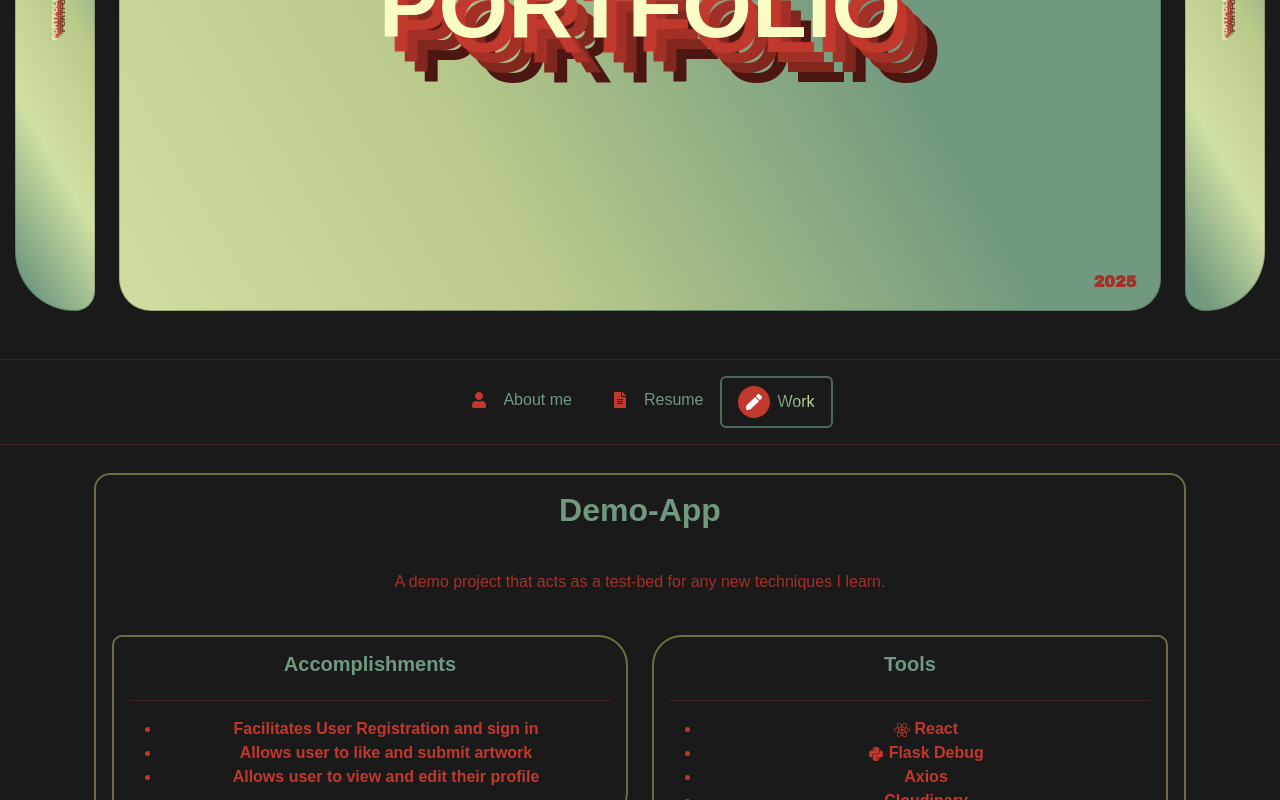
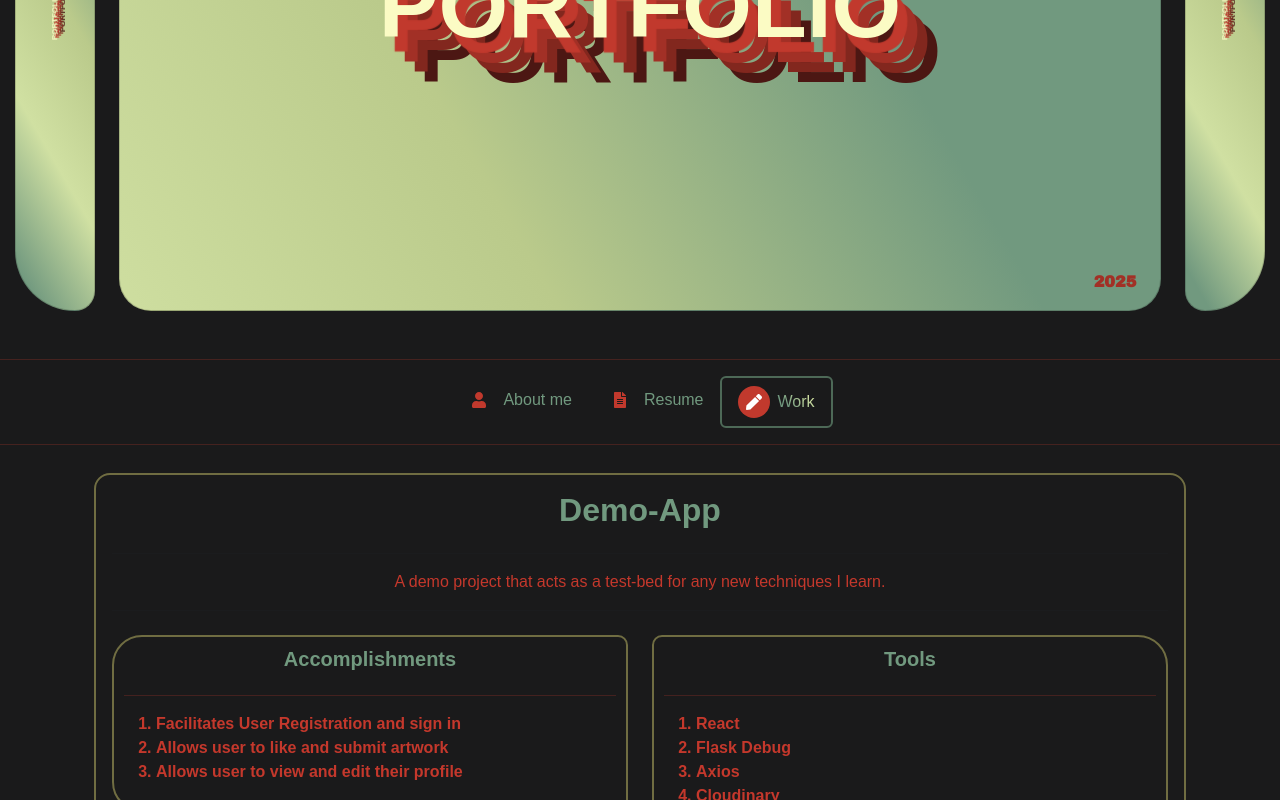
Before and after one commit to Riob-a/Portfolio, a React (Vite) app: page / in a window 1280 px wide. Both pictures are taken after a click on the tab "Work". Shown: the part 412-1212 px from the top of the page. Built offline with nearby package versions, Linux system fonts and the light colour scheme; a web font is replaced by a local one.

Commit message:
final changes

```diff
--- a/src/components/Work.jsx
+++ b/src/components/Work.jsx
@@ -1,4 +1,4 @@
-import React, { useState } from "react";
+import React, { useEffect, useState } from "react";
 import { Container, Row, Col, Card, Button, Carousel, Modal } from "react-bootstrap";
 import { FaGithub, FaReact, FaPython } from "react-icons/fa";
 import image1 from '../components/images/Derricks Demo 1.jpg';
@@ -25,6 +25,7 @@ import Admin52 from "../components/images/demo Admin 5.2.jpg";
 function Work() {
     const [showModal, setShowModal] = useState(false);
     const [selectedImage, setSelectedImage] = useState(null);
+    const [carouselInterval, setCarouselInterval ] = useState(false);
 
     const handleImageClick = (imageSrc) => {
         setSelectedImage(imageSrc);
@@ -58,11 +59,26 @@ function Work() {
             },
         ],
     };
+    useEffect(() => {
+        const updateInterval = () => {
+            if (window.innerWidth < 768) {
+                setCarouselInterval(10000);
+            }else {
+                setCarouselInterval(20000);
+            }
+        }
+        updateInterval();
+        window.addEventListener('resize', updateInterval)
+
+        return () => {
+            window.removeEventListener('resize', updateInterval);
+        };
+    }, []);
 
     return (
         <Container>
             <div className="work">
-                <Carousel interval={10000} indicators={false} className="outer-carousel">
+                <Carousel interval={carouselInterval} indicators={false} className="outer-carousel">
                     {/* Project 1 */}
                     <Carousel.Item>
                         <Card className="rounded-4 mb-5 project-card">
@@ -76,23 +92,23 @@ function Work() {
                                         <Card className=" project-card-l mt-2"  >
                                             <Card.Text as="h5" className="text-center">Accomplishments</Card.Text>
                                             <hr />
-                                            <ul>
+                                            <ol>
                                                 <li>Facilitates User Registration and sign in</li>
                                                 <li>Allows user to like and submit artwork</li>
                                                 <li>Allows user to view and edit their profile</li>
-                                            </ul>
+                                            </ol>
                                         </Card>
                                     </Col>
                                     <Col>
                                         <Card className=" project-card-r mt-2" >
                                             <Card.Text as="h5" className="text-center">Tools</Card.Text>
                                             <hr />
-                                            <ul>
-                                                <li><FaReact /> React</li>
-                                                <li><FaPython /> Flask Debug</li>
+                                            <ol>
+                                                <li> React</li>
+                                                <li> Flask Debug</li>
                                                 <li>Axios</li>
                                                 <li>Cloudinary</li>
-                                            </ul>
+                                            </ol>
                                         </Card>
                                     </Col>
                                 </Row>
@@ -137,23 +153,23 @@ function Work() {
                                         <Card className=" project-card-l mt-2"  >
                                             <Card.Text as="h5" className="text-center">Accomplishments</Card.Text>
                                             <hr />
-                                            <ul>
+                                            <ol>
                                                 <li>Facilitates User Registration and sign in</li>
                                                 <li>Allows user to like and submit blogs</li>
                                                 <li>Allows user to view and edit their profile</li>
-                                            </ul>
+                                            </ol>
                                         </Card>
                                     </Col>
                                     <Col>
                                         <Card className=" project-card-r mt-2" >
                                             <Card.Text as="h5" className="text-center">Tools</Card.Text>
                                             <hr />
-                                            <ul>
-                                                <li><FaReact /> React</li>
-                                                <li><FaPython /> Flask Debug</li>
+                                            <ol>
+                                                <li> React</li>
+                                                <li> Flask Debug</li>
                                                 <li>Axios</li>
                                                 <li>Cloudinary</li>
-                                            </ul>
+                                            </ol>
                                         </Card>
                                     </Col>
                                 </Row>
@@ -199,23 +215,23 @@ function Work() {
                                         <Card className=" project-card-l mt-2"  >
                                             <Card.Text as="h5" className="text-center">Accomplishments</Card.Text>
                                             <hr />
-                                            <ul>
+                                            <ol>
                                                 <li>Facilitates User Registration and sign in</li>
                                                 <li>Allows user to like and submit artwork</li>
                                                 <li>Allows user to view and edit their profile</li>
-                                            </ul>
+                                            </ol>
                                         </Card>
                                     </Col>
                                     <Col>
                                         <Card className=" project-card-r mt-2" >
                                             <Card.Text as="h5" className="text-center">Tools</Card.Text>
                                             <hr />
-                                            <ul>
-                                                <li><FaReact /> React</li>
-                                                <li><FaPython /> Flask Debug</li>
+                                            <ol>
+                                                <li> React</li>
+                                                <li> Flask Debug</li>
                                                 <li>Axios</li>
                                                 <li>Cloudinary</li>
-                                            </ul>
+                                            </ol>
                                         </Card>
                                     </Col>
                                 </Row>
@@ -256,23 +272,23 @@ function Work() {
                                         <Card className=" project-card-l mt-2"  >
                                             <Card.Text as="h5" className="text-center">Accomplishments</Card.Text>
                                             <hr />
-                                            <ul>
+                                            <ol>
                                                 <li>Facilitates User Registration and sign in</li>
                                                 <li>Allows Admin to delete likes and  artwork</li>
                                                 <li>Allows Admin to view and manage profiles</li>
-                                            </ul>
+                                            </ol>
                                         </Card>
                                     </Col>
                                     <Col>
                                         <Card className=" project-card-r mt-2" >
                                             <Card.Text as="h5" className="text-center">Tools</Card.Text>
                                             <hr />
-                                            <ul>
-                                                <li><FaReact /> React</li>
-                                                <li><FaPython /> Flask Debug</li>
+                                            <ol>
+                                                <li> React</li>
+                                                <li> Flask Debug</li>
                                                 <li>Axios</li>
                                                 <li>Cloudinary</li>
-                                            </ul>
+                                            </ol>
                                         </Card>
                                     </Col>
                                 </Row>
@@ -303,12 +319,12 @@ function Work() {
                 </Carousel>
 
                 {/* Modal for full image view */}
-                <Modal show={showModal} onHide={handleCloseModal} centered size='lg'>
-                    <Modal.Body className="p-0 rounded-4">
+                <Modal show={showModal} onHide={handleCloseModal} centered size='lg' className="background" >
+                    <Modal.Body className="p-1 rounded-5" >
                         <img src={selectedImage}
                             alt="Full View"
                             className="d-block w-100"
-                            style={{ maxWidth: '100%', maxHeight: '80vh', objectFit: 'cover', borderRadius: '' }}
+                            style={{ maxWidth: '100%', maxHeight: '80vh', objectFit: 'cover',borderTopRightRadius:'0.5rem', borderTopLeftRadius:'0.5rem' }}
                         />
                     </Modal.Body>
                     <Modal.Footer>
--- a/src/pages/Home.css
+++ b/src/pages/Home.css
@@ -2,7 +2,6 @@
 @import url('https://fonts.googleapis.com/css2?family=Roboto:wght@400;700&display=swap');
 @import url('https://fonts.googleapis.com/css2?family=Abril+Fatface&family=Archivo+Black&family=Lilita+One&family=Playfair+Display:ital,wght@0,400..900;1,400..900&family=Rowdies:wght@300;400;700&family=Spicy+Rice&family=Unbounded:wght@200..900&display=swap');
 
-/* fonts */
 .svg {
   height: 25px;
   width: 25px;
@@ -23,6 +22,102 @@
   }
 }
 
+/* General Card Styling */
+.gen-card {
+  background: #4d6957;
+  backdrop-filter: blur(10px);
+  border: none;
+  color: #BACA8B;
+
+  .card-title {
+    color: #d4d4a7;
+    text-shadow:
+      #c1392d 1px 1px 0px
+  }
+}
+
+/* Tab code */
+.icons {
+  color: #c1392d;
+  text-align: start;
+  transition: all 0.3s ease;
+  padding: 10px;
+}
+
+.icons:hover {
+  color: #4d6957;
+  transform: scale(1.1);
+  transition: all 0.3s ease;
+
+}
+
+.custom-tabs {
+  display: flex;
+  justify-content: center;
+}
+
+.custom-tabs .nav-link:hover {
+  background: linear-gradient(45deg, #71997f, #71997f, #d0e0a2, #BACA8B, #71997f, #71997f, #d0e0a2, #BACA8B, #71997f, #71997f);
+  background-size: 200% 100%;
+  animation: gradientWave 10s ease infinite;
+  -webkit-background-clip: text;
+  -webkit-text-fill-color: transparent;
+  background-clip: text;
+  transition: background-color 0.3s, color 0.3s;
+  transform: scale(1.1);
+  transition: transform 0.4s cubic-bezier(0.25, 1.25, 0.5, 1), background-color 0.3s, color 0.3s;
+
+}
+
+.custom-tabs .nav-link {
+  color: #71997f;
+  transition: background 0.5s ease, color 0.5s ease;
+  display: inline-block;
+  position: relative;
+  font-weight: 500;
+  transition: all 0.3s ease;
+  display: flex;
+  align-items: center;
+  gap: 8px;
+  font-size: 1rem;
+  transition: transform 0.4s cubic-bezier(0.25, 1.25, 0.5, 1), background-color 0.3s, color 0.3s;
+
+
+}
+
+.custom-tabs .tab-icon {
+  display: flex;
+  align-items: center;
+  justify-content: center;
+  width: 32px;
+  height: 32px;
+  border-radius: 50%;
+  background-color: transparent;
+  color: #c1392d;
+  transition: all 0.3s ease;
+
+}
+
+.custom-tabs .nav-link.active {
+  background: linear-gradient(45deg, #71997f, #71997f, #d0e0a2, #BACA8B, #71997f, #71997f, #d0e0a2, #BACA8B, #71997f, #71997f);
+  background-size: 200% 100%;
+  animation: gradientWave 10s ease infinite;
+  -webkit-background-clip: text;
+  -webkit-text-fill-color: transparent;
+  background-clip: text;
+  border: #4d6957 2px solid;
+}
+
+
+.custom-tabs .nav-link.active .tab-icon {
+  background-color: #c1392d;
+  color: #fff;
+
+}
+
+/* End Custom Tabs */
+
+/* fonts */
 h1 {
   font-family: "Unbounded", sans-serif;
   font-optical-sizing: auto;
@@ -93,6 +188,9 @@ p {
   font-optical-sizing: auto;
   font-weight: 350;
   font-style: normal;
+  text-decoration: none;
+  padding: 7px;
+  color: #71997f;
 }
 
 .button {
@@ -105,7 +203,7 @@ p {
 .list {
   font-family: "Unbounded", sans-serif;
   font-optical-sizing: auto;
-  font-weight: 350;
+  font-weight: 150;
   font-style: normal;
 }
 
@@ -116,12 +214,14 @@ p {
   font-style: normal;
 }
 
+/* End of Fonts */
+
+/* Home page */
 .header {
   display: flex;
   margin: auto;
   justify-content: space-between;
   align-items: center;
-  /* padding: 1rem 2rem; */
 }
 
 .page-top-left,
@@ -136,7 +236,6 @@ p {
 }
 
 .header-section .card {
-  /* background: linear-gradient(45deg, #fde2c0, #F7C0C4, #f6b6c5, #ed8aca, #B162F5); */
   background: linear-gradient(60deg, #71997f, #71997f, #d0e0a2, #BACA8B, #71997f, #71997f);
   background-size: 200% 100%;
   animation: gradientWave 20s ease infinite;
@@ -177,7 +276,6 @@ p {
 .portfolio-title {
   font-size: clamp(2rem, 7vw, 8rem);
   font-weight: 900;
-  /* color: #fd5243; */
   display: flex;
   align-items: center;
   justify-content: center;
@@ -189,10 +287,8 @@ p {
   position: absolute;
   bottom: 1rem;
   right: 1.5rem;
-  /* margin-top: 2rem; */
   font-size: 1.0rem;
   color: #a23026;
-  /* match existing card text color */
   font-family: 'Archivo Black', sans-serif;
   font-weight: 300px;
   text-align: center;
@@ -228,7 +324,6 @@ p {
 }
 
 .intro-sidebar {
-  /* border: 2px solid #706d42; */
   border-top-left-radius: 300px;
   border-bottom-left-radius: 300px;
   border-top-right-radius: 100px;
@@ -238,7 +333,6 @@ p {
 }
 
 .intro-sidebar2 {
-  /* border: 2px solid #706d42; */
   border-top-left-radius: 100px;
   border-bottom-left-radius: 100px;
   border-top-right-radius: 300px;
@@ -258,8 +352,7 @@ p {
   font-size: .5rem;
   justify-content: center;
   padding: auto;
-  /* position: absolute; */
-  /* right: .1rem; */
+
   display: flex;
   margin-top: 300px;
   align-items: center;
@@ -269,25 +362,13 @@ p {
 
 }
 
-.gen-card {
-  background: #4d6957;
-  backdrop-filter: blur(10px);
-  border: none;
-  color: #BACA8B;
+/* End Home page */
 
-  .card-title {
-    color: #d4d4a7;
-    text-shadow:
-      #c1392d 1px 1px 0px
-  }
-
-}
-
+/* About page */
 .get-in-touch .card {
   width: 100%;
   height: 100%;
   padding: 20px;
-  /* text-align: center; */
   background: linear-gradient(45deg, #71997f, #71997f, #d0e0a2, #BACA8B, #71997f, #71997f, #d0e0a2, #BACA8B, #71997f, #71997f);
   background-size: 200% 100%;
   animation: gradientWave 10s ease infinite;
@@ -297,7 +378,6 @@ p {
 .intro-section {
   display: flex;
   flex-direction: row;
-  /* align-items: center; */
   justify-content: center;
   padding: 10px;
 }
@@ -313,12 +393,9 @@ p {
 .intro-card {
   position: relative;
   color: #FFFFFF;
-  /* White text works well with the overlay */
   text-shadow: 1px 1px 3px rgba(0, 0, 0, 0.7);
-  /* Subtle but effective text shadow */
   border-radius: 1rem;
   overflow: hidden;
-  /* Ensures overlay stays within card */
 }
 
 .intro-image {
@@ -328,9 +405,9 @@ p {
   border-radius: 1rem;
 }
 
-/* Overlay to darken image and improve text contrast */
 .intro-card .card-img-overlay {
   background: rgba(0, 0, 0, 0.3);
+  /* Overlay */
   border-radius: 1rem;
   color: #91c3a3;
   text-shadow: 1px 1px 3px #0e0e0e;
@@ -353,9 +430,6 @@ p {
   font-size: 2.0rem;
   margin-bottom: rem;
   text-align: end;
-  /* height: 7000px; */
-  /* backdrop-filter: blur(2.5px); */
-
 }
 
 .about-description {
@@ -366,7 +440,6 @@ p {
   padding-bottom: 10px;
   padding-right: 5px;
   border-radius: 1rem;
-  /* backdrop-filter: blur(2.5px); */
 }
 
 .overlay {
@@ -374,8 +447,7 @@ p {
 
 }
 
-/* .intro-container {
-} */
+/* .intro-container  */
 @media (max-width: 768px) {
   .intro-container figure {
     flex-direction: column !important;
@@ -387,97 +459,13 @@ p {
     margin-bottom: 20px;
   }
 }
+
 .get-in-touch {
   display: flex;
   flex-direction: column;
   align-items: center;
   justify-content: center;
   text-align: center;
-  /* padding: 0px; */
-}
-
-.icons {
-  color: #c1392d;
-  text-align: start;
-  transition: all 0.3s ease;
-  padding: 10px;
-}
-
-.icons:hover {
-  color: #4d6957;
-  transform: scale(1.1);
-  transition: all 0.3s ease;
-
-}
-
-.custom-tabs {
-  /* margin: 0 auto; */
-  display: flex;
-  justify-content: center;
-  /* align-items: center; */
-  /* flex-direction: column; */
-}
-
-.custom-tabs .nav-link:hover {
-  background: linear-gradient(45deg, #71997f, #71997f, #d0e0a2, #BACA8B, #71997f, #71997f, #d0e0a2, #BACA8B, #71997f, #71997f);
-  background-size: 200% 100%;
-  animation: gradientWave 10s ease infinite;
-  -webkit-background-clip: text;
-  -webkit-text-fill-color: transparent;
-  background-clip: text;
-  /* text-fill-color: transparent; */
-  transition: background-color 0.3s, color 0.3s;
-  transform: scale(1.1);
-  /* transition: all 0.3s ease; */
-  transition: transform 0.4s cubic-bezier(0.25, 1.25, 0.5, 1), background-color 0.3s, color 0.3s;
-
-}
-
-.custom-tabs .nav-link {
-  color: #71997f;
-  transition: background 0.5s ease, color 0.5s ease;
-  display: inline-block;
-  position: relative;
-  font-weight: 500;
-  transition: all 0.3s ease;
-  display: flex;
-  align-items: center;
-  gap: 8px;
-  font-size: 1rem;
-  /* transition: all 0.3s ease; */
-  transition: transform 0.4s cubic-bezier(0.25, 1.25, 0.5, 1), background-color 0.3s, color 0.3s;
-
-
-}
-
-.custom-tabs .tab-icon {
-  display: flex;
-  align-items: center;
-  justify-content: center;
-  width: 32px;
-  height: 32px;
-  border-radius: 50%;
-  background-color: transparent;
-  color: #c1392d;
-  transition: all 0.3s ease;
-
-}
-
-.custom-tabs .nav-link.active {
-  background: linear-gradient(45deg, #71997f, #71997f, #d0e0a2, #BACA8B, #71997f, #71997f, #d0e0a2, #BACA8B, #71997f, #71997f);
-  background-size: 200% 100%;
-  animation: gradientWave 10s ease infinite;
-  -webkit-background-clip: text;
-  -webkit-text-fill-color: transparent;
-  background-clip: text;
-  border: #4d6957 2px solid;
-}
-
-/*  */
-
-.custom-tabs .nav-link.active .tab-icon {
-  background-color: #c1392d;
-  color: #fff;
 }
 
 .about-title {
@@ -495,12 +483,13 @@ p {
   justify-content: flex-end;
 }
 
+/* End About page */
+
+/* Resume Page */
 .resume {
   align-content: center;
   padding: 5%;
   margin: auto;
-  /* display: flex; */
-  /* flex-direction: column; */
 }
 
 .qualifications .card {
@@ -513,7 +502,6 @@ p {
 
 .education {
   border: 2px solid #706d42;
-  /* border-radius: 12px; */
   border-top-left-radius: 30px;
   border-bottom-left-radius: 30px;
   border-top-right-radius: 10px;
@@ -529,7 +517,6 @@ p {
 
 .expirience {
   border: 2px solid #706d42;
-  /* border-radius: 12px; */
   border-top-left-radius: 10px;
   border-bottom-left-radius: 10px;
   border-top-right-radius: 30px;
@@ -539,13 +526,20 @@ p {
 
 .certificates {
   border: 2px solid #706d42;
-  /* border-radius: 12px; */
   border-top-left-radius: 30px;
   border-bottom-left-radius: 30px;
   border-top-right-radius: 10px;
   border-bottom-right-radius: 10px;
 }
 
+.badge-color {
+  background-color: #71997f;
+  color: #3a4340;
+}
+
+/* End Resume */
+
+/* Projects Page */
 .project-card {
   border: 2px solid #706d42;
   background: transparent !important;
@@ -557,13 +551,32 @@ p {
   }
 
   .card-text {
-    color: #a33127;
+    color: #c4382c;
   }
 }
 
 .project-card-l {
-  padding: 15px;
-  height: fit-content;
+  padding: 10px;
+  width: 100%;
+  height: auto;
+  border: 2px solid #706d42;
+  background: transparent !important;
+  border-top-left-radius: 30px;
+  border-bottom-left-radius: 30px;
+  border-top-right-radius: 10px;
+  border-bottom-right-radius: 10px;
+  color: #c4382c;
+  text-align: start;
+
+  .card-text {
+    color: #71997f;
+  }
+}
+
+.project-card-r {
+  padding: 10px;
+  width: 100%;
+  height: auto;
   border: 2px solid #706d42;
   background: transparent !important;
   border-top-left-radius: 10px;
@@ -571,22 +584,8 @@ p {
   border-top-right-radius: 30px;
   border-bottom-right-radius: 30px;
   color: #c4382c;
+  text-align: start;
 
-  .card-text {
-    color: #71997f;
-  }
-}
-
-.project-card-r {
-  padding: 15px;
-  height: fit-content;
-  border: 2px solid #706d42;
-  background: transparent !important;
-  border-top-left-radius: 30px;
-  border-bottom-left-radius: 30px;
-  border-top-right-radius: 10px;
-  border-bottom-right-radius: 10px;
-  color: #c4382c;
 
   .card-text {
     color: #71997f;
@@ -600,10 +599,7 @@ p {
   width: 100%;
 }
 
-.badge-color {
-  background-color: #71997f;
-  color: #3a4340;
-}
+
 
 .outer-carousel {
   .carousel-control-prev {
@@ -650,3 +646,13 @@ p {
   margin: auto;
   justify-content: center;
 }
+
+.background {
+  backdrop-filter: blur(5px);
+}
+
+.modal {
+  border-radius: 2rem;
+}
+
+/* End Projects Page */
```
Also changed, not shown: src/App.css (+0 -10 lines), 1 other file (tests, documents, lock files or other folders).
